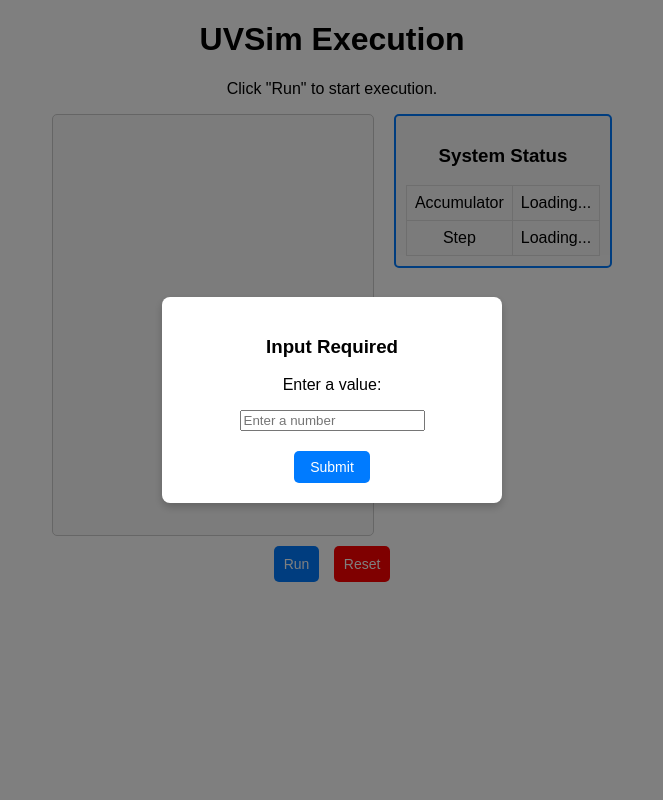
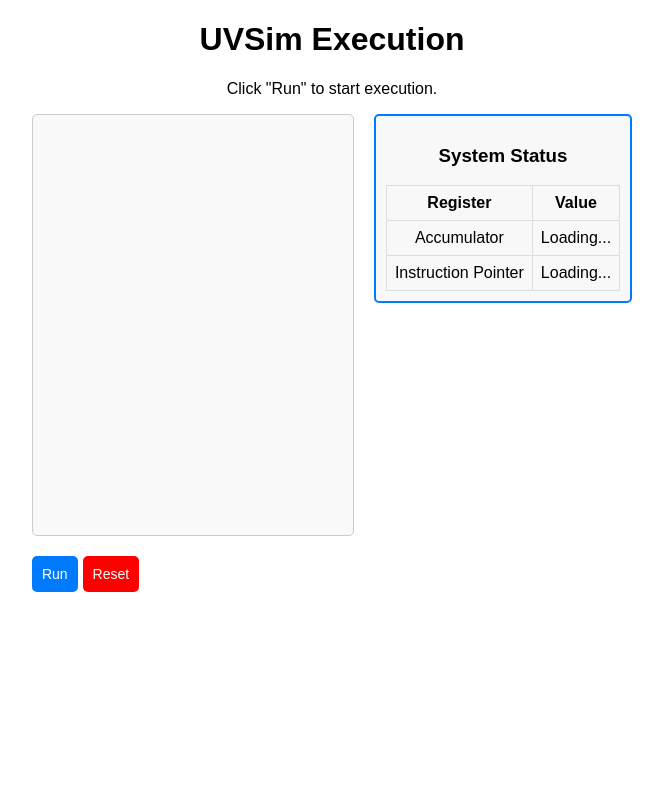
Before and after one commit to lrivera238/UVSim, a Flask app: page / in a window 1280 px wide. Shown: the whole page, without its empty margins (308-971 px from the left). Run offline with Flask 3, Linux system fonts and the light colour scheme; parts of the project's set-up code (start-up, migrations or seed data) failed here and were passed over.

Commit message:
Popup working properly

```diff
--- a/app/static/script.js
+++ b/app/static/script.js
@@ -114,13 +114,18 @@
 }
 
 function showModal() {
-    document.getElementById('input-modal').style.display = 'flex'; // Show modal
-    document.getElementById('user-input').focus(); // Focus input field
+    let modal = document.getElementById('input-modal');
+    modal.classList.remove('hidden'); // Show modal
+    modal.style.display = 'flex'; // Ensure it's visible
+    document.getElementById('user-input').focus();
 }
 
 function hideModal() {
-    document.getElementById('input-modal').style.display = 'none'; // Hide modal
+    let modal = document.getElementById('input-modal');
+    modal.classList.add('hidden'); // Hide modal
+    modal.style.display = 'none';
 }
+
 
 function submitInput() {
     let userInput = document.getElementById('user-input').value;
--- a/app/static/styles.css
+++ b/app/static/styles.css
@@ -6,11 +6,26 @@
 
 .container {
     display: flex;
-    justify-content: center;
+    align-items: flex-start;
     gap: 20px;
-    align-items: flex-start;
 }
 
+/* Memory + Status Table Container */
+.main-content {
+    display: flex;
+    align-items: flex-start; /* Keep memory and status aligned at the top */
+    gap: 20px; /* Space between memory and status */
+    justify-content: center;
+}
+
+/* Center align memory-wrapper */
+.memory-wrapper {
+    display: flex;
+    flex-direction: column; /* Stack memory and buttons vertically */
+    align-items: center; /* Center memory container */
+}
+
+/* Memory container styles */
 .memory-container {
     width: 300px;
     height: 400px;
@@ -44,6 +59,7 @@
     box-shadow: 0 0 5px #007BFF;
 }
 
+/* Status table styling */
 .status-table {
     border: 2px solid #007BFF;
     padding: 10px;
@@ -51,6 +67,7 @@
     background: #f8f8f8;
 }
 
+/* Keep status table and buttons separate */
 .status-table table {
     width: 100%;
     border-collapse: collapse;
@@ -59,6 +76,14 @@
 .status-table th, .status-table td {
     padding: 8px;
     border: 1px solid #ddd;
+}
+
+/* Buttons BELOW the memory-container */
+.button-container {
+    display: flex;
+    justify-content: flex-start; /* Left-align buttons */
+    width: 100%; /* Ensure full width to align within memory-wrapper */
+    margin-top: 10px; /* Space between buttons and memory container */
 }
 
 button {
@@ -76,6 +101,7 @@
     background: #0056b3;
 }
 
+/* Reset Button (Aligns to the Right) */
 .reset-button {
     background: red;
     color: white;
@@ -84,7 +110,7 @@
     padding: 10px;
     font-size: 14px;
     cursor: pointer;
-    margin-left: 10px;
+    margin-left: 5px;
 }
 
 .reset-button:hover {
@@ -134,3 +160,7 @@
 .modal-buttons button:hover {
     background: #0056b3;
 }
+
+.hidden {
+    display: none;
+}
--- a/app/templates/index.html
+++ b/app/templates/index.html
@@ -13,20 +13,34 @@
     <!-- Execution Message -->
     <p id="execution-message">Click "Run" to start execution.</p>
 
-    <!-- Memory & Status -->
-    <div class="container">
+    <div class="main-content">
+        <div class="memory-wrapper">
             <div class="memory-container" id="memoryContainer"></div>
+
+            <!-- Buttons Below Memory Container -->
+            <div class="button-container">
+                <button onclick="executeInstruction()">Run</button>
+                <button onclick="resetSystem()" class="reset-button">Reset</button>
+            </div>
+        </div>
+
+        <!-- Status Table (Stays to the right of memory-container) -->
         <div class="status-table">
             <h3>System Status</h3>
             <table>
+                <tr><th>Register</th><th>Value</th></tr>
                 <tr><td>Accumulator</td><td id="accumulator">Loading...</td></tr>
-                <tr><td>Step</td><td id="instruction-pointer">Loading...</td></tr>
+                <tr><td>Instruction Pointer</td><td id="instruction-pointer">Loading...</td></tr>
             </table>
         </div>
     </div>
 
+
+
+
+
     <!-- Input Modal (Hidden by Default) -->
-<div id="input-modal" class="modal">
+    <div id="input-modal" class="modal hidden">
         <div class="modal-content">
             <h3>Input Required</h3>
             <p>Enter a value:</p>
@@ -37,8 +51,5 @@
         </div>
     </div>
 
-    <!-- Buttons -->
-    <button onclick="executeInstruction()">Run</button>
-    <button onclick="resetSystem()" class="reset-button">Reset</button>
 </body>
 </html>
```
Lines whose indentation alone changed are shown as unchanged.
